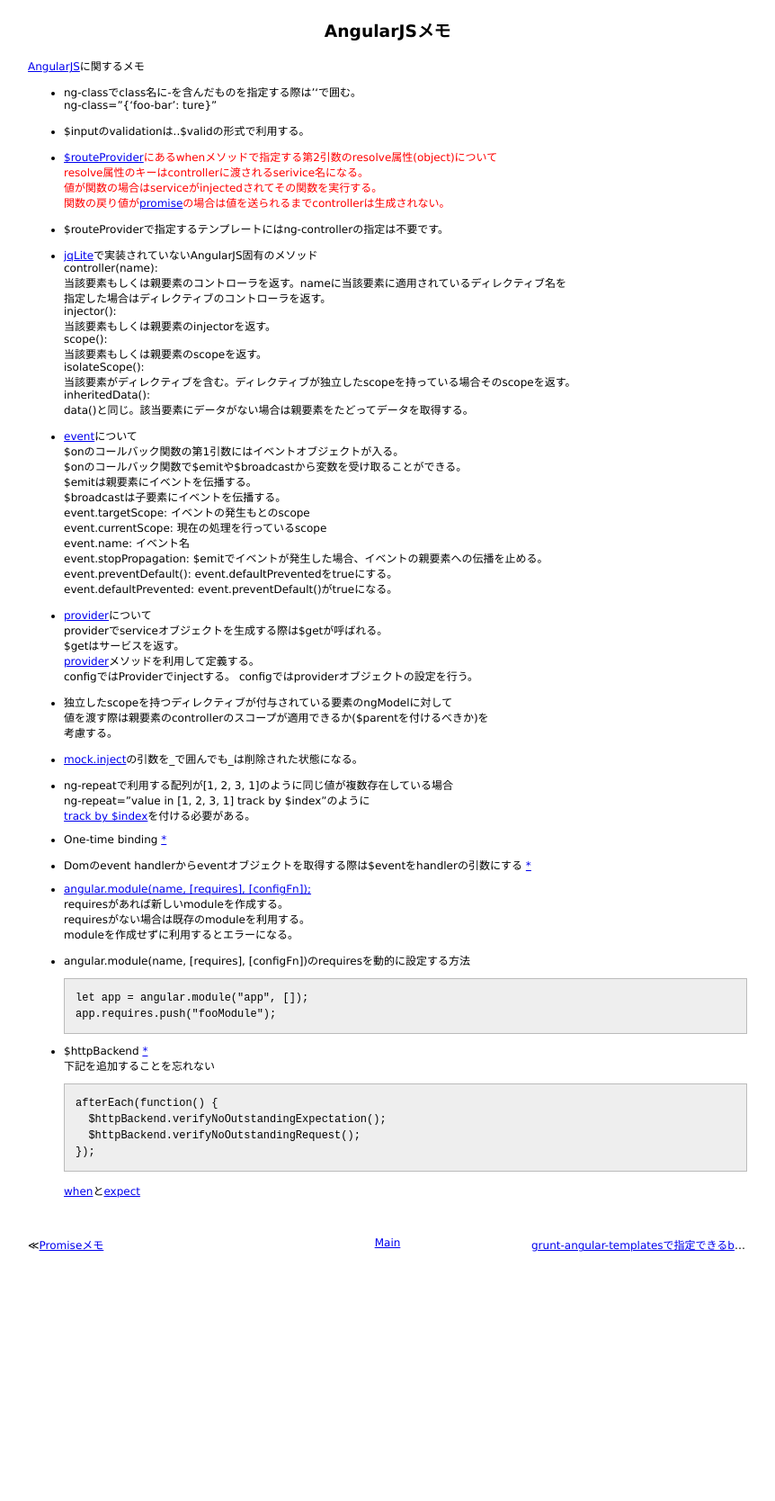
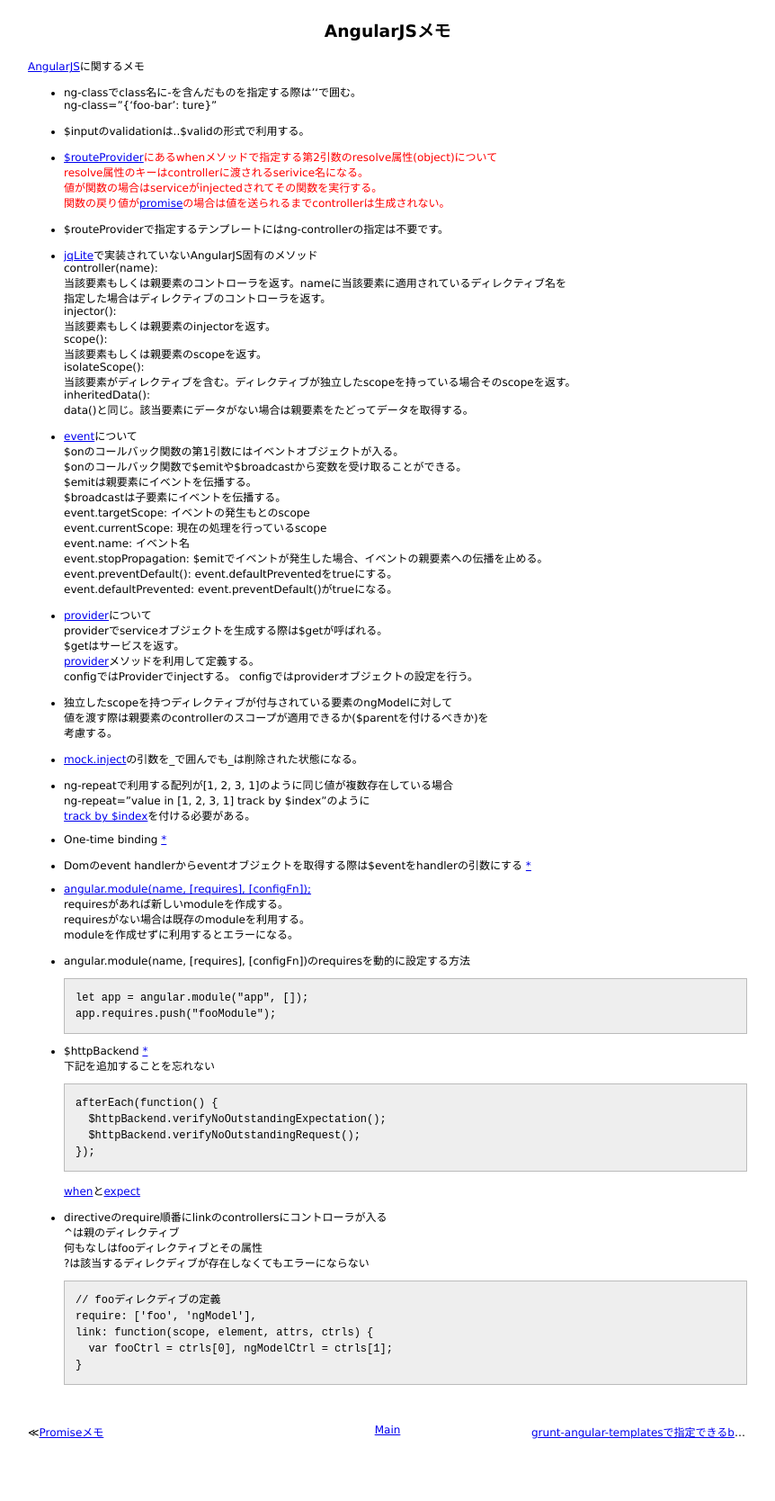
Before and after one commit to 38elements/38elements.github.com, a Jekyll site: the page built from _posts/2014-5-24-AngularJS.md, in a window 1280 px wide. Shown: the whole page at 90% size, without its empty margins (209-1071 px from the left). Built offline with Jekyll 4.4.1, drawn with Linux system fonts in a browser that asks for light colours; Markdown is read by kramdown in place of the engine named in the settings; before the commit the page ends 1460 px from its top, so only the background shows below that.

Commit message:
Update 2014-5-24-AngularJS.md

````diff
--- a/_posts/2014-5-24-AngularJS.md
+++ b/_posts/2014-5-24-AngularJS.md
@@ -83,3 +83,15 @@ afterEach(function() {
 });
 ```
 [when](https://docs.angularjs.org/api/ngMock/service/$httpBackend#when)と[expect](https://docs.angularjs.org/api/ngMock/service/$httpBackend#expect)
+
+* directiveのrequire順番にlinkのcontrollersにコントローラが入る
+^は親のディレクティブ
+何もなしはfooディレクティブとその属性
+?は該当するディレクディブが存在しなくてもエラーにならない
+```
+// fooディレクディブの定義
+require: ['foo', 'ngModel'],
+link: function(scope, element, attrs, ctrls) {
+    var fooCtrl = ctrls[0], ngModelCtrl = ctrls[1];
+}
+```
````
